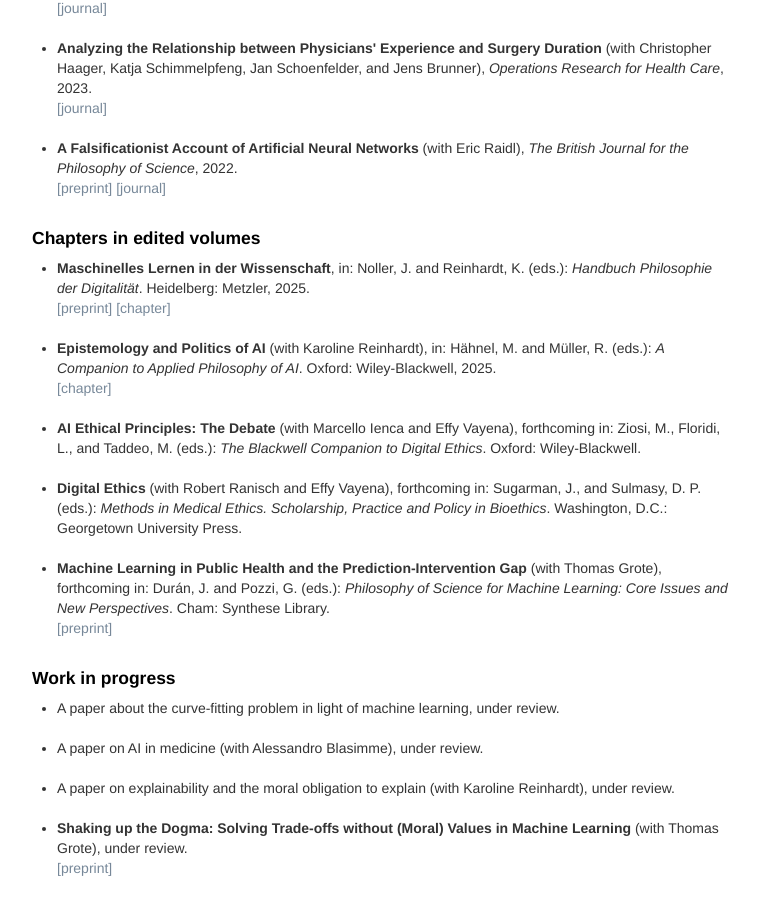
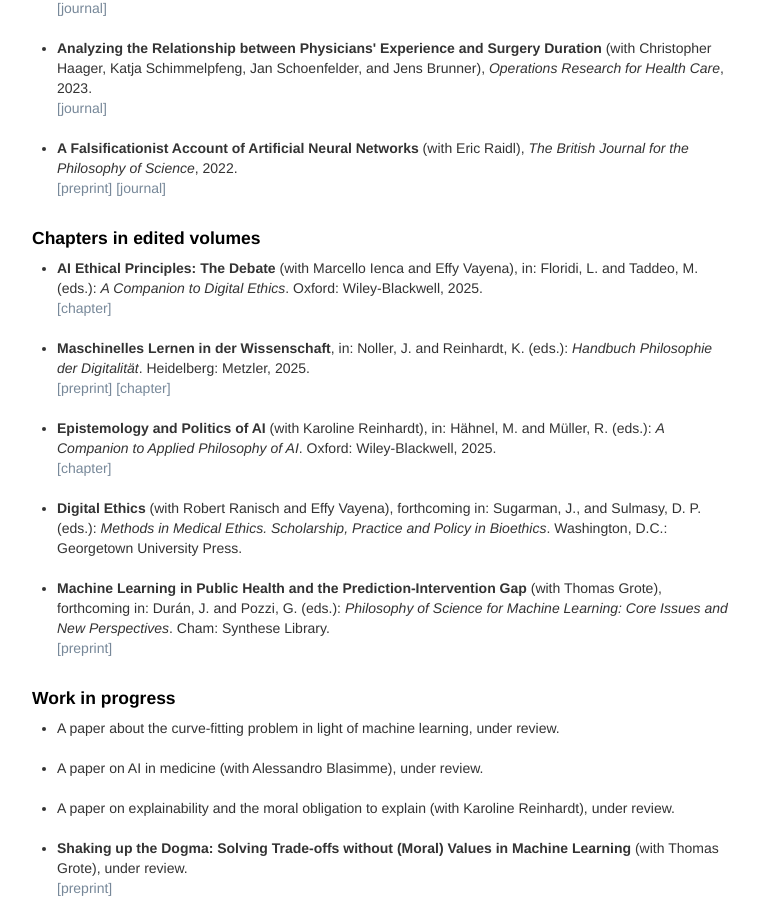
Before and after one commit to oliverbuchholz/oliverbuchholz.github.io, a Jekyll site: the page built from pages/writing.md, in a window 1280 px wide and 900 px high, scrolled down 534 px. Shown: the whole window, without its empty margins (258-1017 px from the left). Built offline with Jekyll 4.4.1, drawn with Linux system fonts in a browser that asks for light colours.

Commit message:
Update writing.md

```diff
--- a/pages/writing.md
+++ b/pages/writing.md
@@ -38,16 +38,16 @@ description: Oliver Buchholz | Writing
 
 <ul>
 <li>
+<b>AI Ethical Principles: The Debate</b> (with Marcello Ienca and Effy Vayena), in: Floridi, L. and Taddeo, M. (eds.): <i>A Companion to Digital Ethics</i>. Oxford: Wiley-Blackwell, 2025.<br><a href= "https://doi.org/10.1002/9781394240821.ch9" target= "_blank">[chapter]</a><br><br>
+</li>
+
+<li>
 <b>Maschinelles Lernen in der Wissenschaft</b>, in: Noller, J. and
 Reinhardt, K. (eds.): <i>Handbuch Philosophie der Digitalit&auml;t</i>. Heidelberg: Metzler, 2025.<br><a href= "papers/preprint_Wissenschaftsphilosophie_Buchholz.pdf" target= "_blank">[preprint]</a> <a href= "https://doi.org/10.1007/978-3-662-70086-0_43-1" target= "_blank">[chapter]</a><br><br>
 </li>
 
 <li>
 <b>Epistemology and Politics of AI</b> (with Karoline Reinhardt), in: H&auml;hnel, M. and M&uuml;ller, R. (eds.): <i>A Companion to Applied Philosophy of AI</i>. Oxford: Wiley-Blackwell, 2025.<br><a href= "https://doi.org/10.1002/9781394238651.ch8" target= "_blank">[chapter]</a><br><br>
-</li>
-
-<li>
-<b>AI Ethical Principles: The Debate</b> (with Marcello Ienca and Effy Vayena), forthcoming in: Ziosi, M., Floridi, L., and Taddeo, M. (eds.): <i>The Blackwell Companion to Digital Ethics</i>. Oxford: Wiley-Blackwell.<br><br>
 </li>
 
 <li>
```
